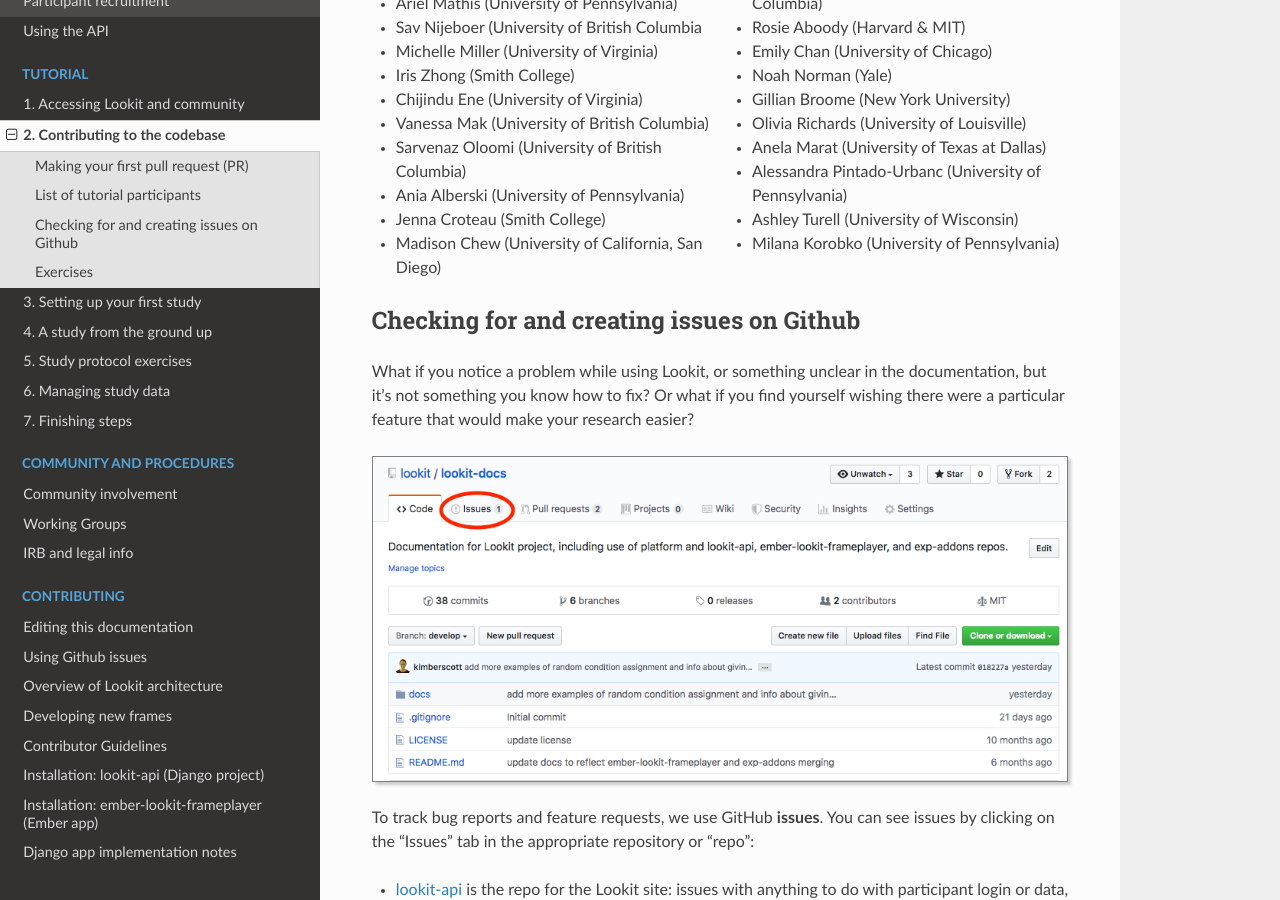
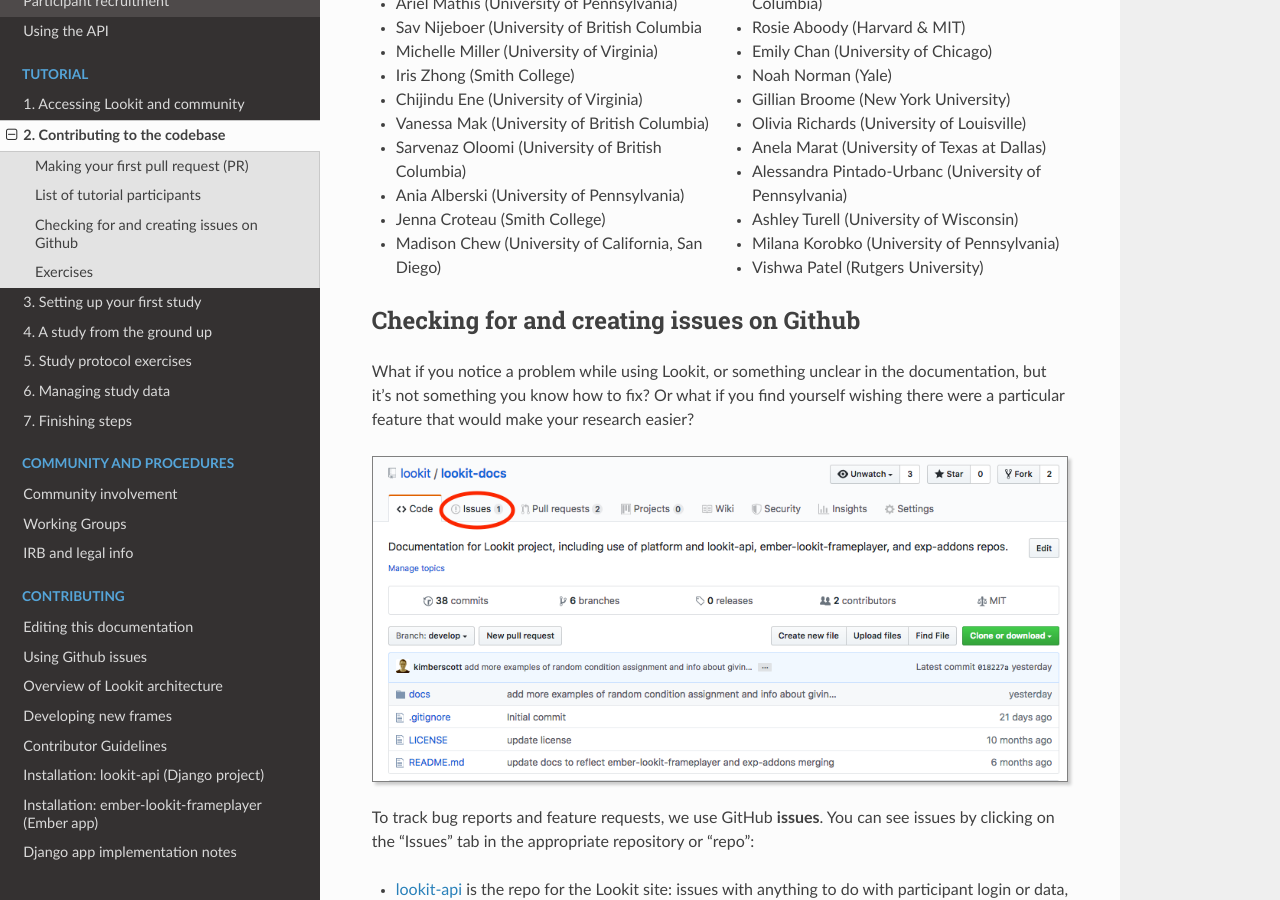
Before and after one commit to lookit/lookit-docs, a Sphinx documentation site: the page built from docs/source/tutorial-contributing.rst, in a window 1280 px wide and 900 px high, scrolled down 7113 px. Built offline with Sphinx 7.4.7 and the Read the Docs theme 2.0.0, drawn with Linux system fonts in a browser that asks for light colours.

Commit message:
Adding Tutorial Participant

```diff
--- a/docs/source/tutorial-contributing.rst
+++ b/docs/source/tutorial-contributing.rst
@@ -273,6 +273,7 @@
 - Alessandra Pintado-Urbanc (University of Pennsylvania)
 - Ashley Turell (University of Wisconsin)
 - Milana Korobko (University of Pennsylvania)
+- Vishwa Patel (Rutgers University)
 
 .. _Github issues:
 
```
